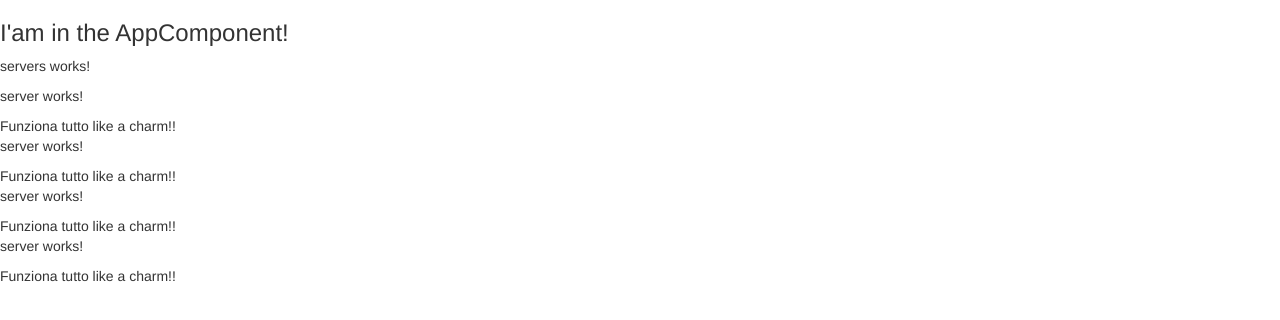
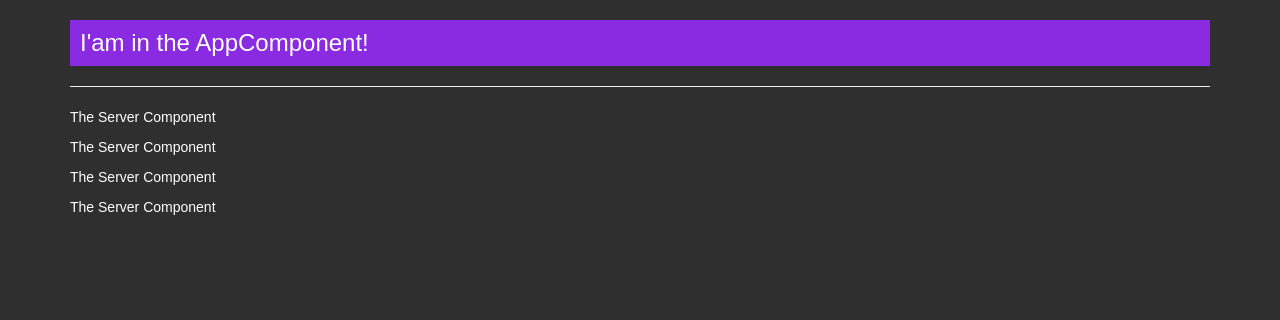
Before and after one commit to dustech/learning-angular, an Angular app in the folder my-bootstrap/: page / in a window 1280 px wide. Shown: the top 320 px of the page. Built offline with nearby package versions, Linux system fonts and the light colour scheme.

Commit message:
un po di stile

```diff
--- a/my-bootstrap/src/app/app.component.html
+++ b/my-bootstrap/src/app/app.component.html
@@ -1,3 +1,11 @@
-<h3 class="">I'am in the AppComponent!</h3>
+<div class="container">
+  <div class="row">
+    <div class="col-xs-12">
+      <h3 class="">I'am in the AppComponent!</h3>
+      <hr>
+      <app-servers></app-servers>
 
-<app-servers></app-servers>
+
+    </div>
+  </div>
+</div>
--- a/my-bootstrap/src/app/server/server.component.html
+++ b/my-bootstrap/src/app/server/server.component.html
@@ -1,3 +1 @@
-<p>server works!</p>
-
-Funziona tutto like a charm!!
+<p>The Server Component</p>
--- a/my-bootstrap/src/app/servers/servers.component.html
+++ b/my-bootstrap/src/app/servers/servers.component.html
@@ -1,5 +1,3 @@
-<p>servers works!</p>
-
 <app-server></app-server>
 <app-server></app-server>
 <app-server></app-server>
--- a/my-bootstrap/src/styles.css
+++ b/my-bootstrap/src/styles.css
@@ -1 +1,56 @@
-/* You can add global styles to this file, and also import other style files */
+/* Sfondo scuro per il corpo della pagina */
+body {
+    background-color: #2f2f2f;
+    color: white;
+    font-family: Arial, sans-serif;
+  }
+
+  /* Colore di sfondo viola per gli h3 */
+  h3 {
+    background-color: #8a2be2; /* Violetto */
+    color: white;
+    padding: 10px; /* Aggiungi spazio attorno al testo H3 */
+  }
+
+  /* Colore bianco per gli elementi di evidenza (highlight) */
+  .highlight {
+    background-color: white;
+    color: #1a1a1a; /* Testo nero o molto scuro */
+  }
+
+  /* Link */
+  a {
+    color: #8a2be2; /* Colore viola per i link */
+  }
+
+  /* Stili per i pulsanti */
+  .button {
+    background-color: #8a2be2; /* Violetto */
+    color: white;
+    padding: 10px 20px;
+    text-align: center;
+    text-decoration: none;
+    display: inline-block;
+    border-radius: 5px;
+    transition: background-color 0.3s ease;
+  }
+
+  .button:hover {
+    background-color: #6a1a9a; /* Un viola leggermente più scuro al passaggio del mouse */
+  }
+
+  /* Stile per l'header */
+  header {
+    background-color: #1a1a1a;
+    padding: 20px;
+  }
+
+  /* Stile per il footer */
+  footer {
+    background-color: #1a1a1a;
+    color: white;
+    padding: 10px;
+    text-align: center;
+  }
+
+  /* Altri stili personalizzati a seconda delle tue esigenze */
```
